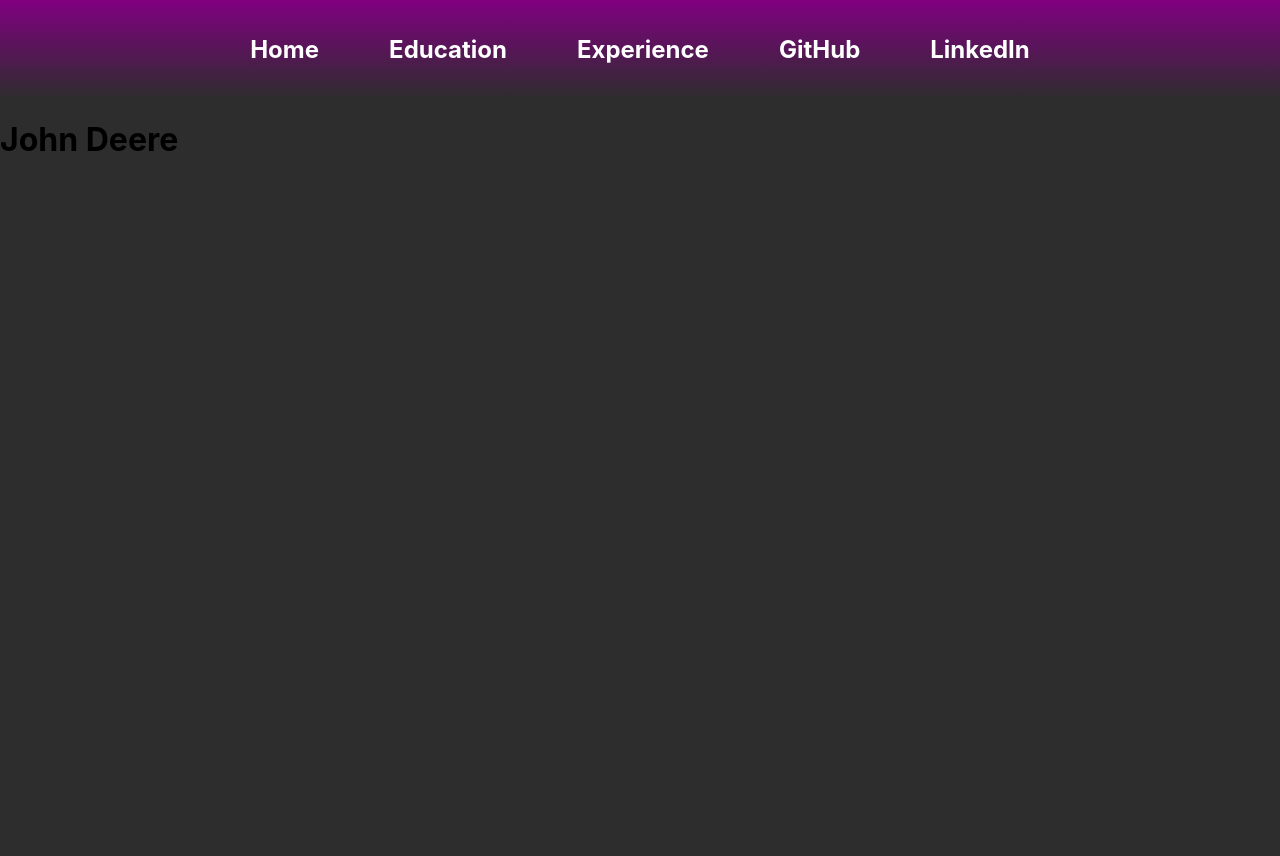
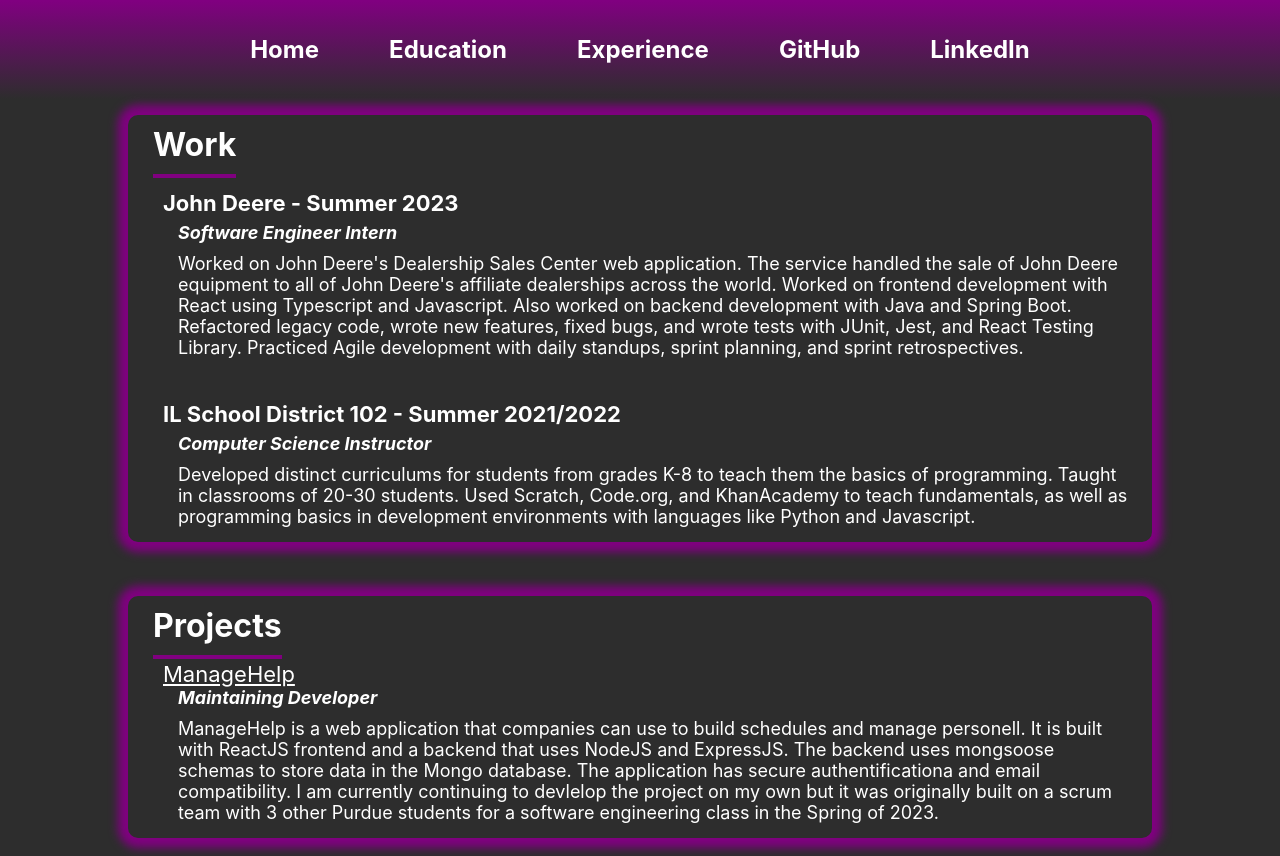
Before and after one commit to mwhiatt/portfolio, a Next.js app: page /experience in a window 1280 px wide. Before the commit the page ends 800 px from the top, so only its background shows below. Built offline with nearby package versions, Linux system fonts and the light colour scheme.

Commit message:
experience page

```diff
--- a/pages/experience.js
+++ b/pages/experience.js
@@ -1,5 +1,39 @@
 export default function Experience() {
     return (
-        <h1>John Deere</h1>
+        <div>
+            <div className='main-content'>
+                <h1 className="main-content--h1"><span className='main-title'>Work</span></h1>
+                <h3 className="company">John Deere - Summer 2023</h3>
+                <h4 className="job-title">Software Engineer Intern</h4>
+                <p className="job-description">
+                    Worked on John Deere's Dealership Sales Center web application. The service handled the sale of John Deere
+                    equipment to all of John Deere's affiliate dealerships across the world. Worked on frontend development with
+                    React using Typescript and Javascript. Also worked on backend development with Java and Spring Boot. Refactored
+                    legacy code, wrote new features, fixed bugs, and wrote tests with JUnit, Jest, and React Testing Library. Practiced
+                    Agile development with daily standups, sprint planning, and sprint retrospectives.
+                </p>
+
+                <h3 className="company">IL School District 102 - Summer 2021/2022</h3>
+                <h4 className="job-title">Computer Science Instructor</h4>
+                <p className="job-description">
+                    Developed distinct curriculums for students from grades K-8 to teach them the basics of programming. Taught in classrooms
+                    of 20-30 students. Used Scratch, Code.org, and KhanAcademy to teach fundamentals, as well as programming basics in development
+                    environments with languages like Python and Javascript.
+                </p>
+            </div>
+            <br />
+            <div className='main-content'>
+                <h1 className="main-content--h1"><span className='main-title'>Projects</span></h1>
+                <a target="_blank" href="https://github.com/mwhiatt/manage-help" className="company">ManageHelp</a>
+                <h4 className="job-title">Maintaining Developer</h4>
+                <p className="job-description">
+                    ManageHelp is a web application that companies can use to build schedules and manage personell. It is built with ReactJS frontend
+                    and a backend that uses NodeJS and ExpressJS. The backend uses mongsoose schemas to store data in the Mongo database. The application
+                    has secure authentificationa and email compatibility. I am currently continuing to devlelop the project on my own but it was originally
+                    built on a scrum team with 3 other Purdue students for a software engineering class in the Spring of 2023.
+                </p>
+            </div>
+        </div>
+
     )
 }
--- a/styles/globals.css
+++ b/styles/globals.css
@@ -61,7 +61,7 @@ body {
   color: white;
 }
 
-.main-content > p {
+.default-text {
   padding-top: 10px;
   margin-top: 0;
   padding-left: 40px;
@@ -113,3 +113,29 @@ body {
   margin: 0px;
   color: white;
 }
+
+.company {
+  padding-left: 35px;
+  padding-bottom: 6px;
+  padding-top: 10px;
+  margin: 0px;
+  font-size: 22px;
+  color: white;
+}
+
+.job-title {
+  padding-left: 50px;
+  padding-top: 0px;
+  margin: 0px;
+  font-size: 18px;
+  font-style: italic;
+}
+
+.job-description {
+  padding-top: 10px;
+  margin-top: 0;
+  padding-left: 50px;
+  padding-right: 18px;
+  font-size: 18px;
+  padding-bottom: 15px;
+}
```
Also changed, not shown: data/mathcourses.js (+18 -0 lines).
